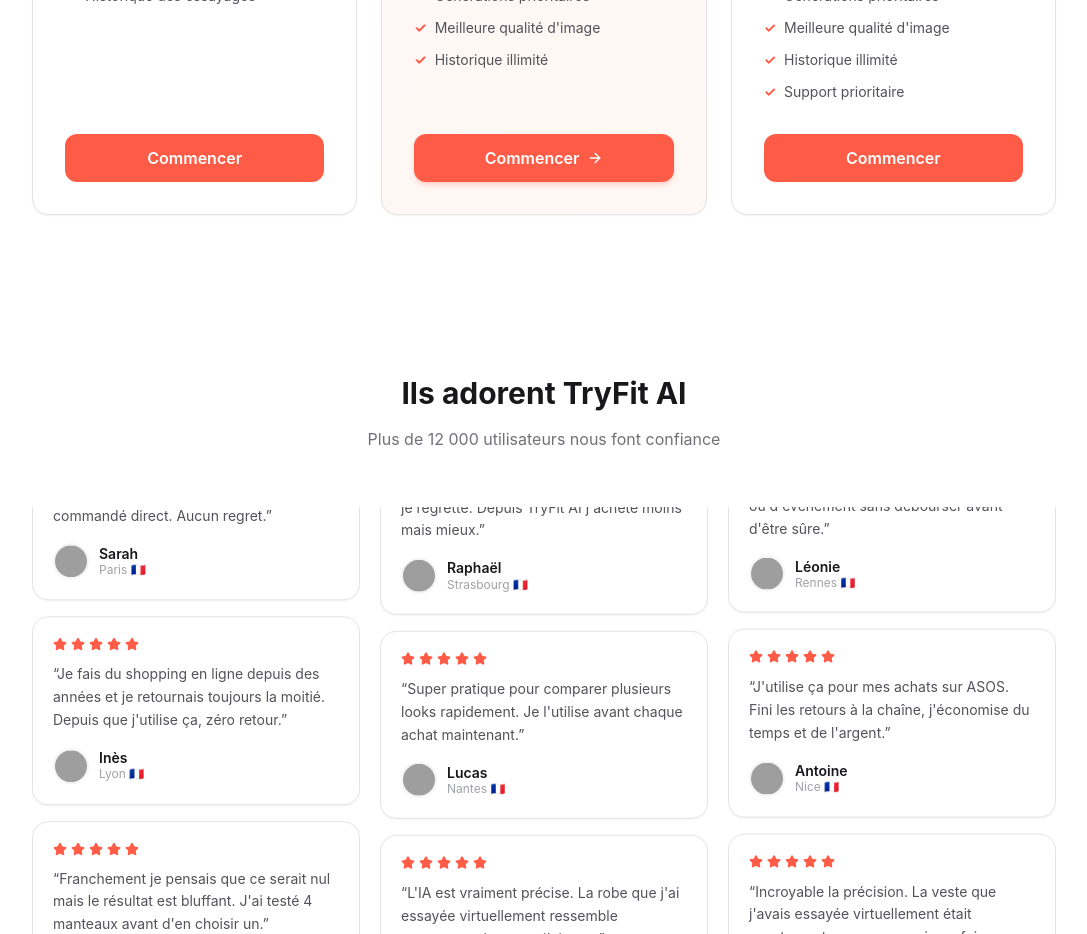
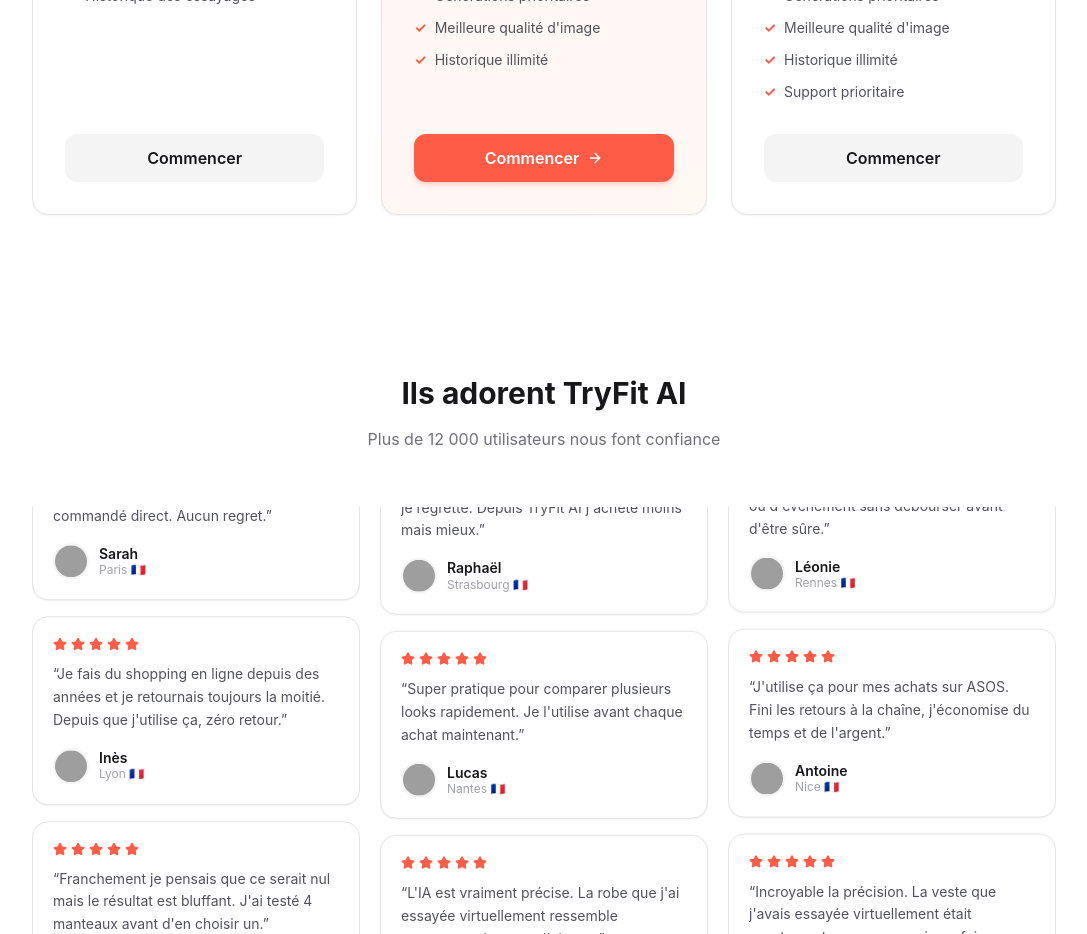
Before and after one commit to julesh66250/tryfit-ai, a Next.js app: page / in a window 1280 px wide. Shown: the part 2580-3514 px from the top of the page, without its empty margins (96-1183 px from the left). Built offline with nearby package versions, Linux system fonts and the light colour scheme; grey boxes are pictures that could not be loaded.

Commit message:
feat: bouton commencer sélectable par plan

```diff
--- a/app/page.tsx
+++ b/app/page.tsx
@@ -97,6 +97,7 @@
 export default function LandingPage() {
   const [hoveredPhoto, setHoveredPhoto] = useState<number | null>(null)
   const [billing, setBilling] = useState<'monthly' | 'yearly'>('monthly')
+  const [selectedPlan, setSelectedPlan] = useState<'free' | 'starter' | 'pro'>('starter')
   const [pricingVisible, setPricingVisible] = useState(false)
   const pricingRef = useRef<HTMLDivElement>(null)
 
@@ -297,7 +298,7 @@
           <div className="grid md:grid-cols-3 gap-6">
 
             {/* Gratuit */}
-            <div className="card p-8 text-left flex flex-col" style={{ opacity: pricingVisible ? 1 : 0, transform: pricingVisible ? 'translateY(0)' : 'translateY(32px)', transition: 'opacity 1.2s ease 0.5s, transform 1.2s ease 0.5s' }}>
+            <div onClick={() => setSelectedPlan('free')} className="card p-8 text-left flex flex-col cursor-pointer" style={{ opacity: pricingVisible ? 1 : 0, transform: pricingVisible ? 'translateY(0)' : 'translateY(32px)', transition: 'opacity 1.2s ease 0.5s, transform 1.2s ease 0.5s' }}>
               <h3 className="font-bold text-xl mb-1 text-zinc-900">Gratuit</h3>
               <div className="text-4xl font-extrabold mb-1 text-zinc-900">0€</div>
               <div className="text-zinc-400 text-sm mb-6">pour toujours</div>
@@ -306,11 +307,11 @@
                   <li key={f} className="flex items-center gap-2"><span className="text-brand-500 font-bold">✓</span> {f}</li>
                 ))}
               </ul>
-              <Link href="/register" className="btn-primary w-full mt-8 flex items-center justify-center">Commencer</Link>
+              <Link href="/register" className={`w-full mt-8 flex items-center justify-center px-6 py-3 rounded-xl font-semibold transition-all duration-200 ${selectedPlan === 'free' ? 'bg-brand-500 hover:bg-brand-600 text-white shadow-md shadow-brand-500/20' : 'bg-zinc-100 hover:bg-zinc-200 text-zinc-900'}`}>Commencer</Link>
             </div>
 
             {/* Starter */}
-            <div className="relative card p-8 text-left flex flex-col border-brand-500/30 bg-gradient-to-br from-brand-500/5 to-orange-500/5 shadow-lg" style={{ opacity: pricingVisible ? 1 : 0, transform: pricingVisible ? 'translateY(0)' : 'translateY(32px)', transition: 'opacity 1.2s ease 0.9s, transform 1.2s ease 0.9s' }}>
+            <div onClick={() => setSelectedPlan('starter')} className="relative card p-8 text-left flex flex-col border-brand-500/30 bg-gradient-to-br from-brand-500/5 to-orange-500/5 shadow-lg cursor-pointer" style={{ opacity: pricingVisible ? 1 : 0, transform: pricingVisible ? 'translateY(0)' : 'translateY(32px)', transition: 'opacity 1.2s ease 0.9s, transform 1.2s ease 0.9s' }}>
               <div className="absolute top-4 right-4 bg-brand-500 text-white text-xs font-bold px-3 py-1 rounded-full">POPULAIRE</div>
               <h3 className="font-bold text-xl mb-1 text-zinc-900">Starter</h3>
               <div className="text-4xl font-extrabold mb-1 text-zinc-900">
@@ -324,13 +325,13 @@
                   <li key={f} className="flex items-center gap-2"><span className="text-brand-500 font-bold">✓</span> {f}</li>
                 ))}
               </ul>
-              <Link href={`/checkout?plan=starter${billing === 'yearly' ? '-yearly' : ''}`} className="btn-primary w-full mt-8 flex items-center justify-center gap-2 shadow-md shadow-brand-500/20">
-                Commencer <ArrowRight className="w-4 h-4" />
+              <Link href={`/checkout?plan=starter${billing === 'yearly' ? '-yearly' : ''}`} className={`w-full mt-8 flex items-center justify-center gap-2 px-6 py-3 rounded-xl font-semibold transition-all duration-200 ${selectedPlan === 'starter' ? 'bg-brand-500 hover:bg-brand-600 text-white shadow-md shadow-brand-500/20' : 'bg-zinc-100 hover:bg-zinc-200 text-zinc-900'}`}>
+                Commencer {selectedPlan === 'starter' && <ArrowRight className="w-4 h-4" />}
               </Link>
             </div>
 
             {/* Pro */}
-            <div className="card p-8 text-left flex flex-col" style={{ opacity: pricingVisible ? 1 : 0, transform: pricingVisible ? 'translateY(0)' : 'translateY(32px)', transition: 'opacity 1.2s ease 1.3s, transform 1.2s ease 1.3s' }}>
+            <div onClick={() => setSelectedPlan('pro')} className="card p-8 text-left flex flex-col cursor-pointer" style={{ opacity: pricingVisible ? 1 : 0, transform: pricingVisible ? 'translateY(0)' : 'translateY(32px)', transition: 'opacity 1.2s ease 1.3s, transform 1.2s ease 1.3s' }}>
               <h3 className="font-bold text-xl mb-1 text-zinc-900">Pro</h3>
               <div className="flex items-center gap-3 mb-1">
                 <span className="text-4xl font-extrabold text-zinc-900">
@@ -346,7 +347,7 @@
                   <li key={f} className="flex items-center gap-2"><span className="text-brand-500 font-bold">✓</span> {f}</li>
                 ))}
               </ul>
-              <Link href={`/checkout?plan=pro${billing === 'yearly' ? '-yearly' : ''}`} className="btn-primary w-full mt-8 flex items-center justify-center">
+              <Link href={`/checkout?plan=pro${billing === 'yearly' ? '-yearly' : ''}`} className={`w-full mt-8 flex items-center justify-center px-6 py-3 rounded-xl font-semibold transition-all duration-200 ${selectedPlan === 'pro' ? 'bg-brand-500 hover:bg-brand-600 text-white shadow-md shadow-brand-500/20' : 'bg-zinc-100 hover:bg-zinc-200 text-zinc-900'}`}>
                 Commencer
               </Link>
             </div>
```
